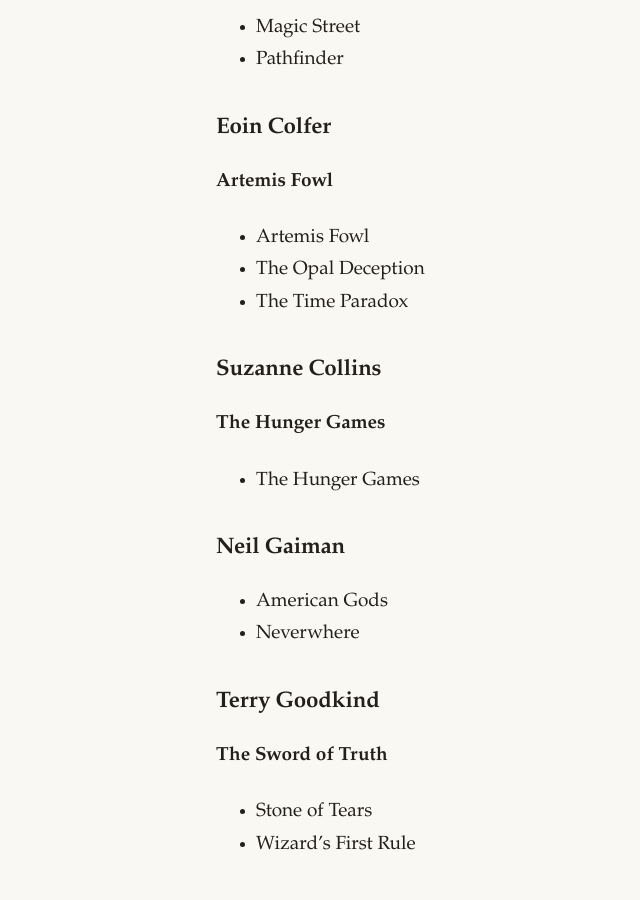
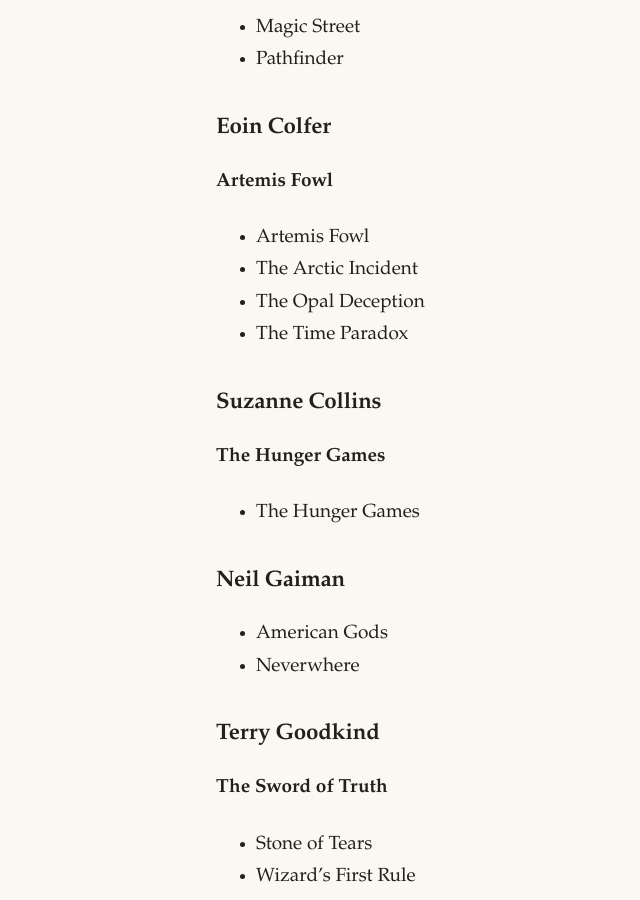
Before and after one commit to topearebi/aroamjti, a Jekyll site: the page built from books.md, in a window 1280 px wide and 900 px high, scrolled down 1304 px. Shown: the whole window, without its empty margins (120-760 px from the left). Built offline with Jekyll 4.4.1, drawn with Linux system fonts in a browser that asks for light colours.

Commit message:
Last Sync: 2026-07-04 00:11 (Mobile)

```diff
--- a/books.md
+++ b/books.md
@@ -40,6 +40,7 @@
 
 **Artemis Fowl**
   - Artemis Fowl
+  - The Arctic Incident
   - The Opal Deception
   - The Time Paradox
 
```
